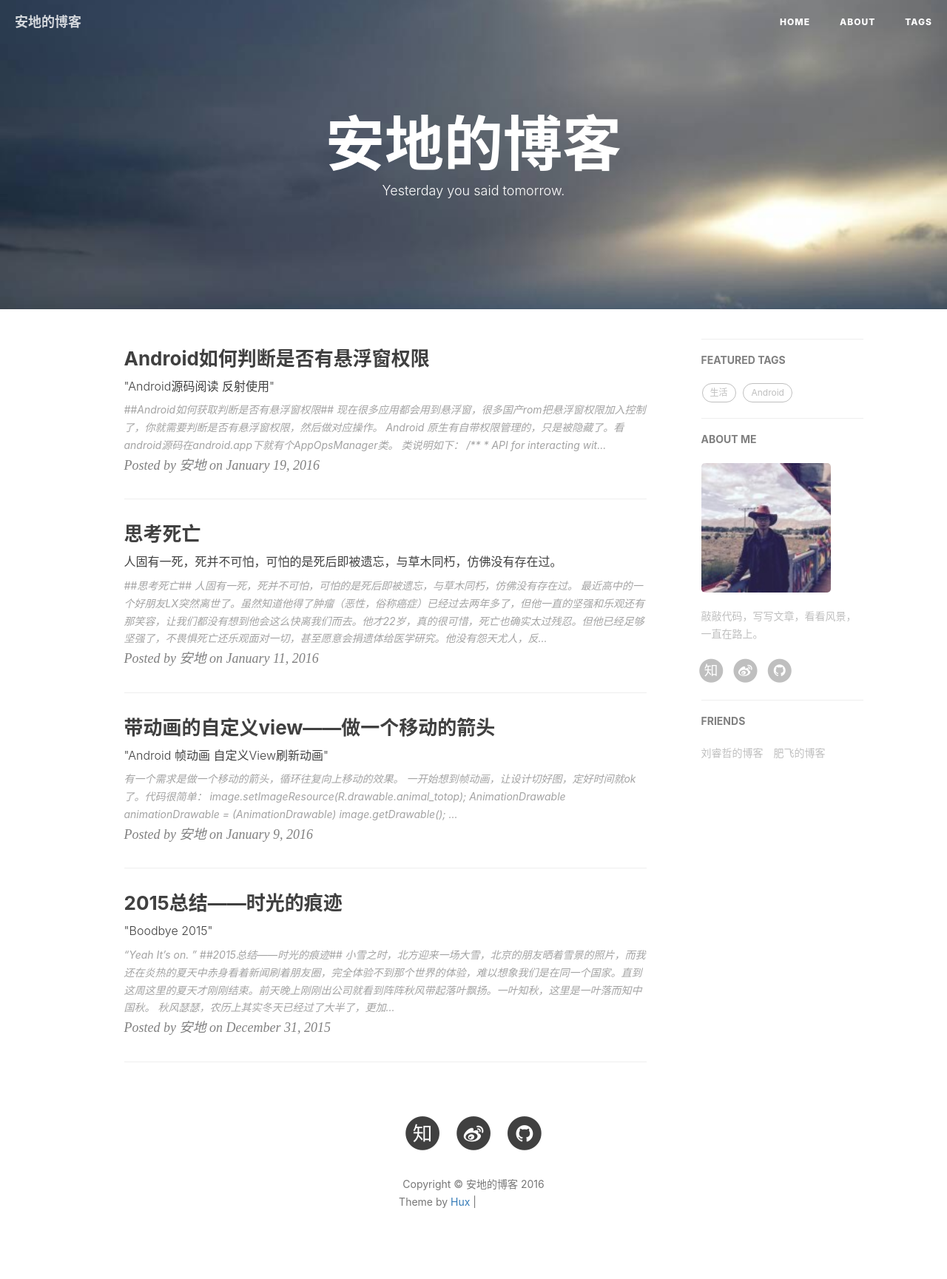
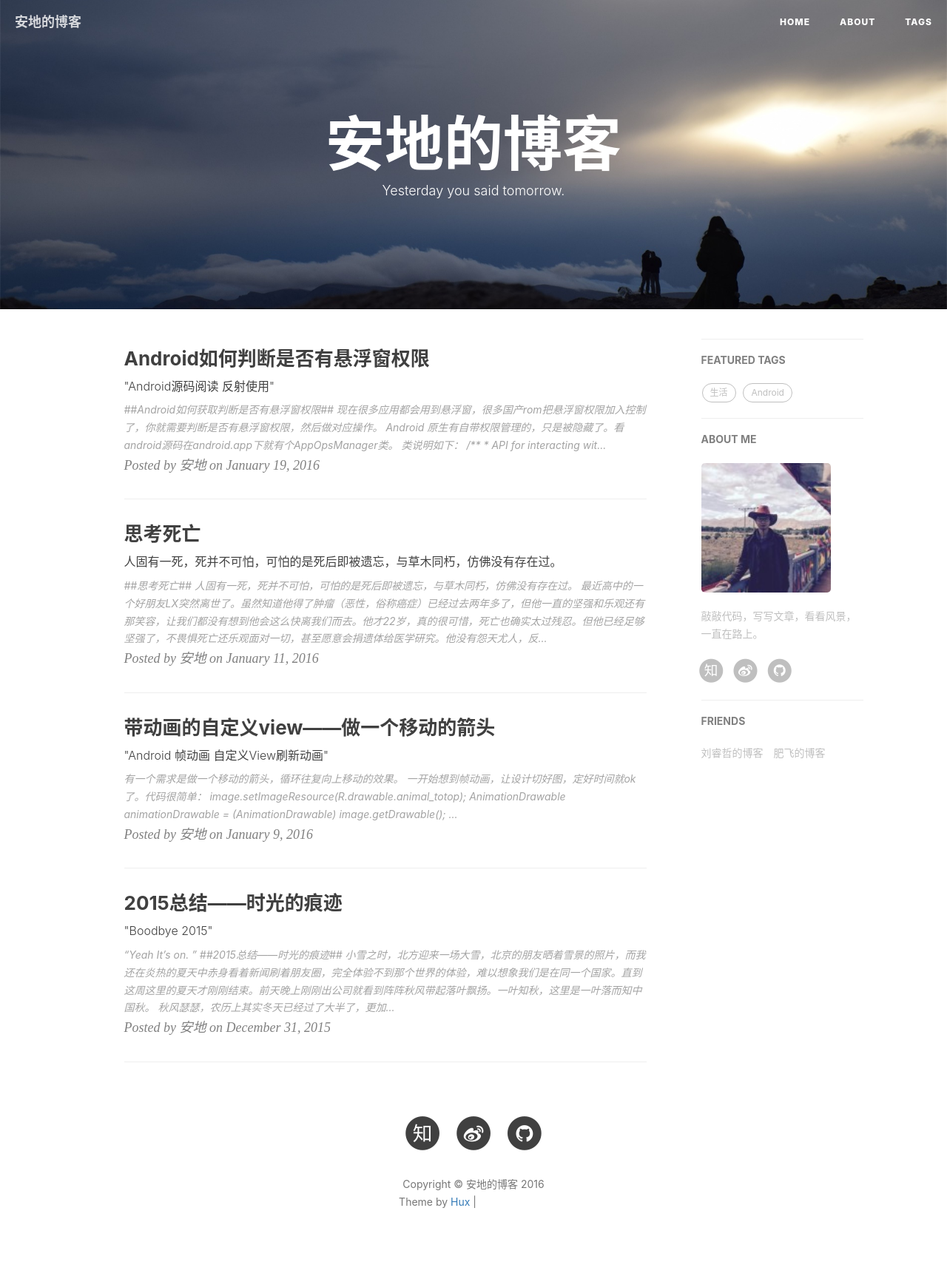
Before and after one commit to myandy/myandy.github.io, a Jekyll site: the page built from index.html, in a window 1280 px wide. Shown: the whole page at 74% size. Built offline with Jekyll 4.4.1, drawn with Linux system fonts in a browser that asks for light colours; nearby versions of some CDN libraries; the list of posts is cut into pages by our own code; comment, search, counter and statistics services are not loaded; grey boxes are pictures that could not be loaded.

Commit message:
图片居下

```diff
--- a/css/hux-blog.css
+++ b/css/hux-blog.css
@@ -372,7 +372,7 @@ pre code {
   }
 }
 .intro-header {
-  background: no-repeat center center;
+  background: no-repeat center bottom;
   background-color: #808080;
   background-attachment: scroll;
   -webkit-background-size: cover;
```
Also changed, not shown: img/home-bg.jpg.
